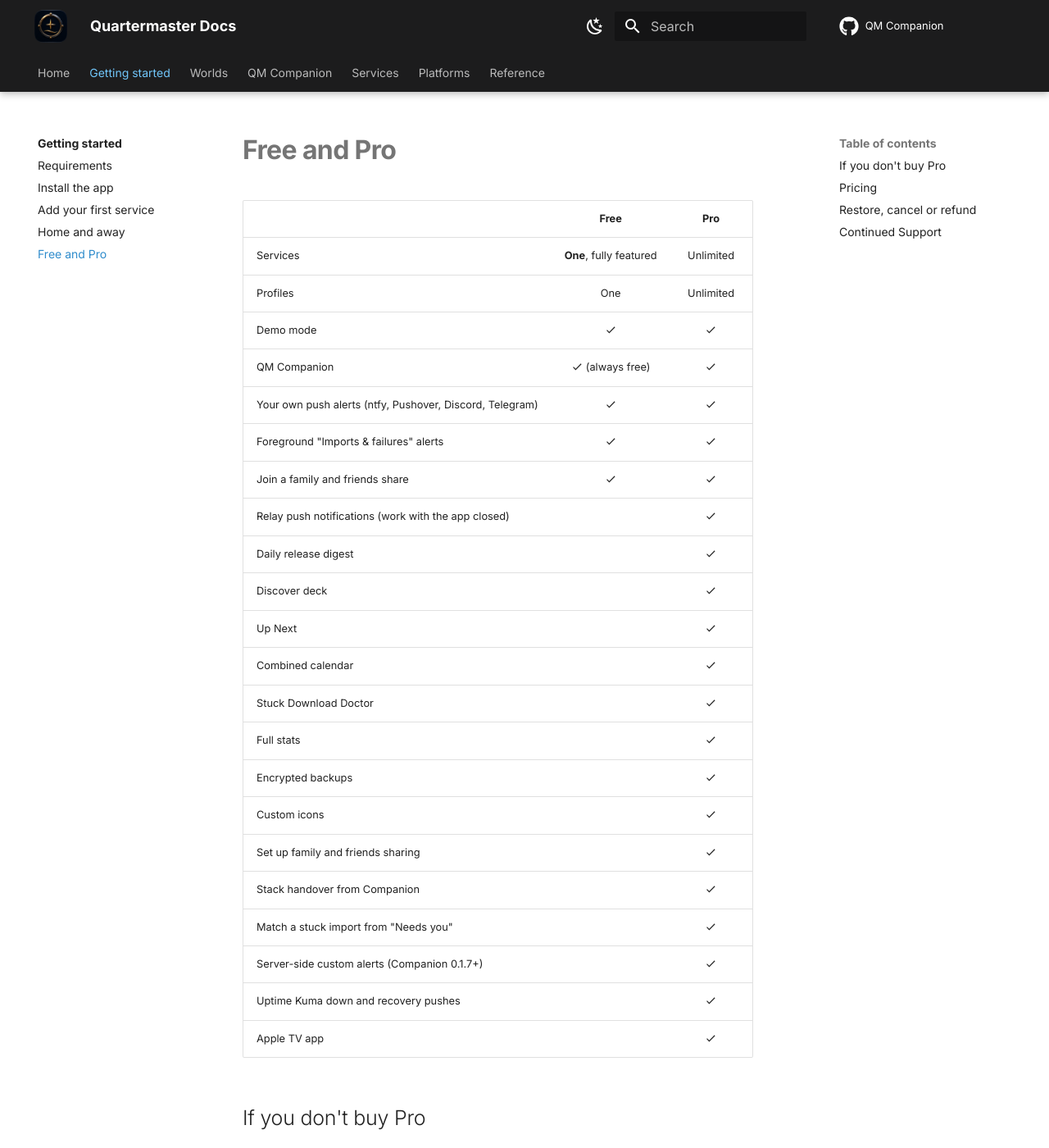
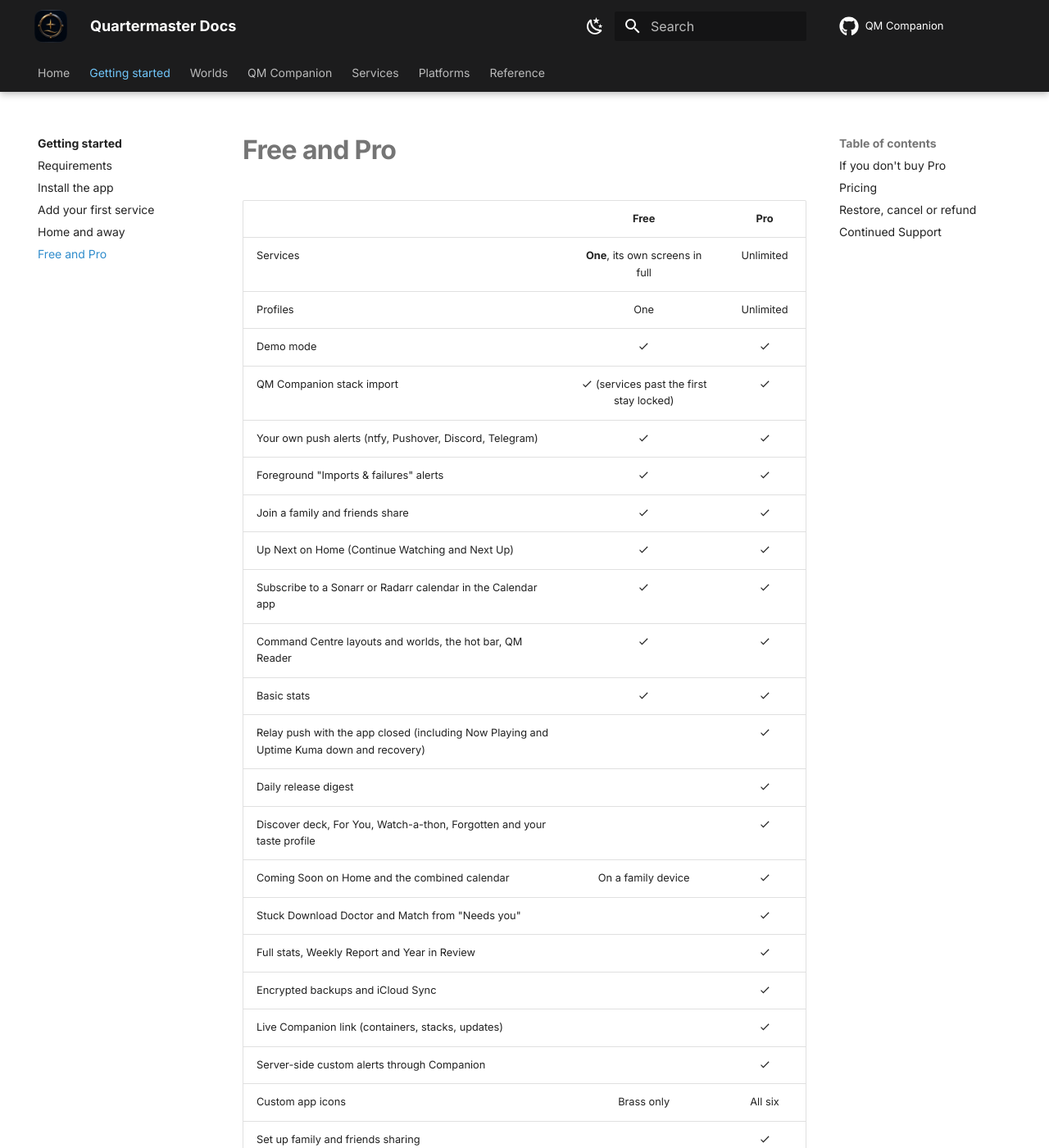
Before and after one commit to lewlew-glitch/qm_docs, an MkDocs documentation site: the page built from docs/getting-started/free-and-pro.md, in a window 1280 px wide and 1400 px high. Shown: the whole window at 82% size. Built offline with MkDocs 1.6.1 and Material for MkDocs 9.7.7, drawn with Linux system fonts in a browser that asks for light colours; comment, search, counter and statistics services are not loaded; some of the changed text lies outside the part shown.

Commit message:
Update the Free and Pro table to match the app

```diff
--- a/docs/getting-started/free-and-pro.md
+++ b/docs/getting-started/free-and-pro.md
@@ -2,28 +2,30 @@
 
 | | Free | Pro |
 |---|:---:|:---:|
-| Services | **One**, fully featured | Unlimited |
+| Services | **One**, its own screens in full | Unlimited |
 | Profiles | One | Unlimited |
 | Demo mode | :material-check: | :material-check: |
-| QM Companion | :material-check: (always free) | :material-check: |
+| QM Companion stack import | :material-check: (services past the first stay locked) | :material-check: |
 | Your own push alerts (ntfy, Pushover, Discord, Telegram) | :material-check: | :material-check: |
 | Foreground "Imports & failures" alerts | :material-check: | :material-check: |
 | Join a family and friends share | :material-check: | :material-check: |
-| Relay push notifications (work with the app closed) | | :material-check: |
-| Daily release digest | | :material-check: |
-| Discover deck | | :material-check: |
-| Up Next | | :material-check: |
-| Combined calendar | | :material-check: |
-| Stuck Download Doctor | | :material-check: |
-| Full stats | | :material-check: |
-| Encrypted backups | | :material-check: |
-| Custom icons | | :material-check: |
-| Set up family and friends sharing | | :material-check: |
-| Stack handover from Companion | | :material-check: |
-| Match a stuck import from "Needs you" | | :material-check: |
-| Server-side custom alerts (Companion 0.1.7+) | | :material-check: |
-| Uptime Kuma down and recovery pushes | | :material-check: |
-| Apple TV app | | :material-check: |
+| Up Next on Home (Continue Watching and Next Up) | :material-check: | :material-check: |
+| Subscribe to a Sonarr or Radarr calendar in the Calendar app | :material-check: | :material-check: |
+| Command Centre layouts and worlds, the hot bar, QM Reader | :material-check: | :material-check: |
+| Basic stats | :material-check: | :material-check: |
+| Relay push with the app closed (including Now Playing and Uptime Kuma down and recovery) |  | :material-check: |
+| Daily release digest |  | :material-check: |
+| Discover deck, For You, Watch-a-thon, Forgotten and your taste profile |  | :material-check: |
+| Coming Soon on Home and the combined calendar | On a family device | :material-check: |
+| Stuck Download Doctor and Match from "Needs you" |  | :material-check: |
+| Full stats, Weekly Report and Year in Review |  | :material-check: |
+| Encrypted backups and iCloud Sync |  | :material-check: |
+| Live Companion link (containers, stacks, updates) |  | :material-check: |
+| Server-side custom alerts through Companion |  | :material-check: |
+| Custom app icons | Brass only | All six |
+| Set up family and friends sharing |  | :material-check: |
+| Seerr routing rules |  | :material-check: |
+| Apple TV app (beta) |  | :material-check: |
 
 ## If you don't buy Pro
 
@@ -51,4 +53,4 @@ Prices are taken from the App Store listing and may differ in other regions. App
 
 ## Continued Support
 
-**Continued Support** ($9.99 / £9.99) is an optional purchase for anyone who wants to help cover the cost of developing Quartermaster. It doesn't unlock any extra features. Pro already includes everything.
+**Continued Support** ($9.99 / £9.99 a month) is an optional subscription for anyone who wants to help cover the cost of developing Quartermaster. It unlocks the same Pro as every other plan, with no extra features.
```
Also changed, not shown: docs/reference/faq.md (+1 -1 lines).
